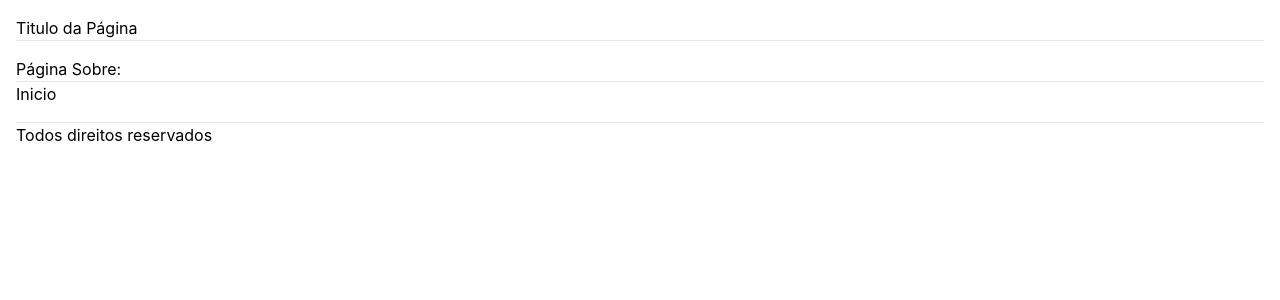
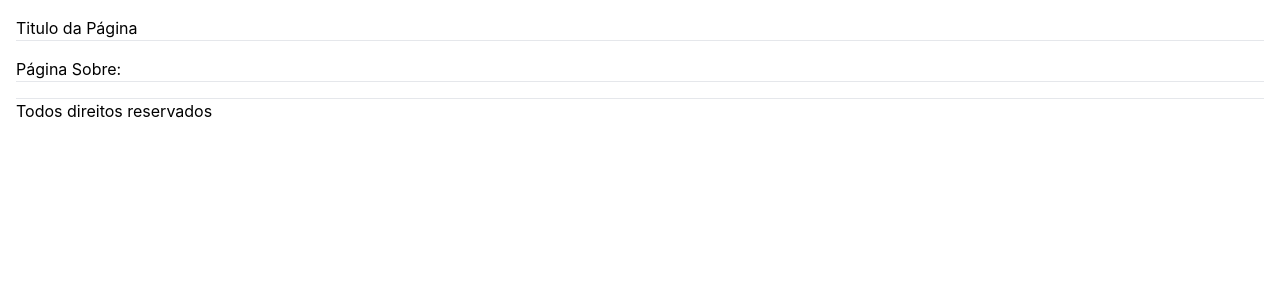
Before and after one commit to Washington95/projetos_react, a React (Vite) app in the folder react-vite/: page /sobre in a window 1280 px wide. Shown: the top 300 px of the page. Built offline with nearby package versions, Linux system fonts and the light colour scheme.

Commit message:
Redirecionamento de rotas

```diff
--- a/react-vite/src/pages/About.tsx
+++ b/react-vite/src/pages/About.tsx
@@ -8,7 +8,7 @@ export const About = () => {
 
                 <hr />
             </ul>
-            <Link to="/">Inicio</Link>
+
         </div>
     )
 }
--- a/react-vite/src/pages/AboutItem.tsx
+++ b/react-vite/src/pages/AboutItem.tsx
@@ -1,15 +1,24 @@
-import { Link } from "react-router-dom"
-import { useParams } from "react-router-dom"
+import { useParams, useNavigate } from "react-router-dom"
 
 export const AboutItem = () => {
     const p = useParams();
+    const n = useNavigate();
+
+    const ant = () => {
+        n(-1);
+    }
+
+    const ini = () => {
+        n('/')
+    }
 
     return(
         <div>
             Página Sobre {p.slug?.toLocaleUpperCase()} {p.slug?.length} Letras
             <hr />
-            <Link to="/sobre">Voltar</Link> <br />
-            <Link to="/">Inicio</Link>
+            <button onClick={ant}>Voltar</button> <br />
+            <button onClick={ini}>Inicio</button>
+
         </div>
     )
 }
```
